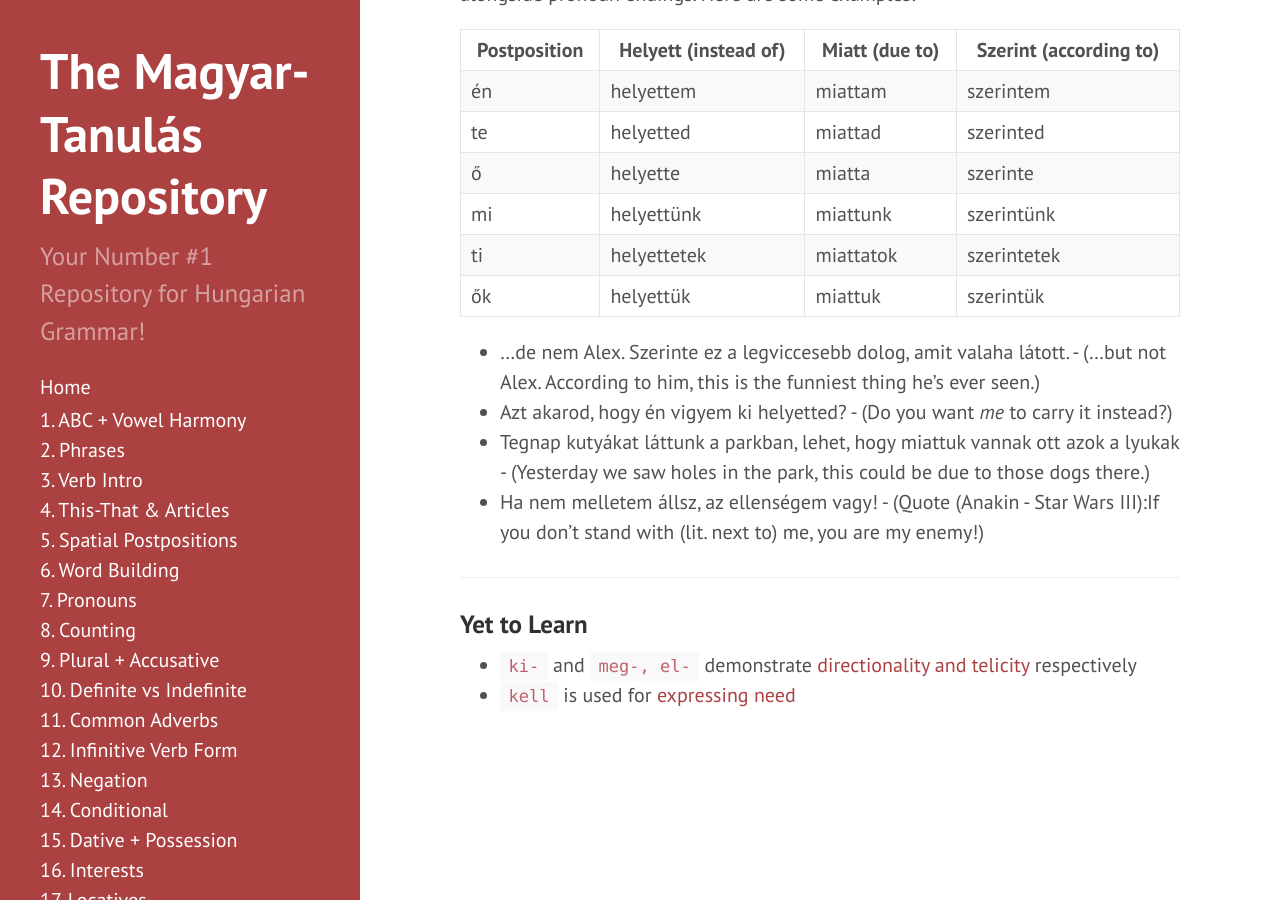
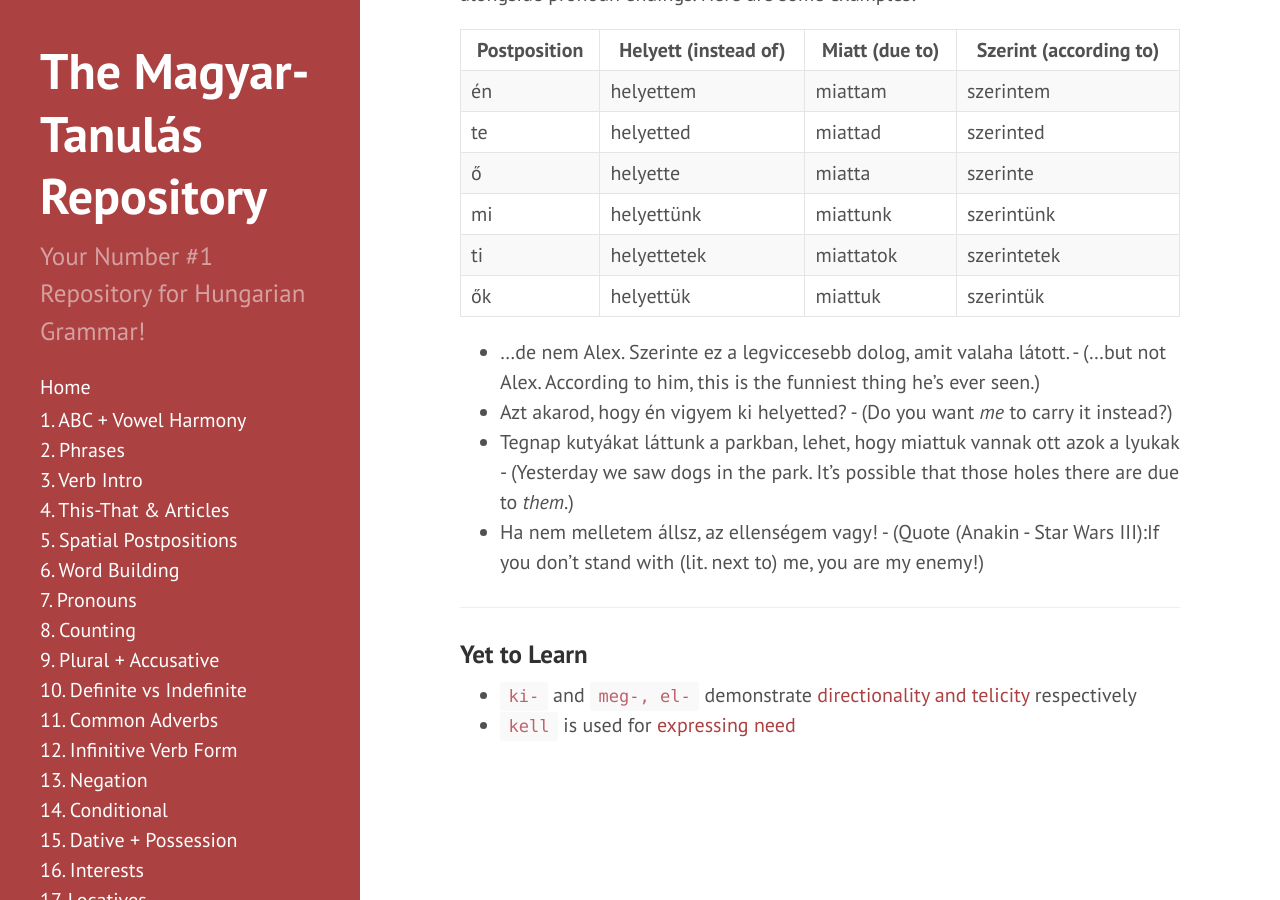
Before and after one commit to Magyartanulas/magyartanulas.github.io, a Jekyll site: the page built from dative_possession.md, in a window 1280 px wide and 900 px high, scrolled down 7370 px. Built offline with Jekyll 4.4.1, drawn with Linux system fonts in a browser that asks for light colours; comment, search, counter and statistics services are not loaded.

Commit message:
Fixed translation

```diff
--- a/dative_possession.md
+++ b/dative_possession.md
@@ -271,7 +271,7 @@ There are also pronouns not pertaining to location, and so they only have one fo
 
 * ...de nem Alex. Szerinte ez a legviccesebb dolog, amit valaha látott. - (...but not Alex. According to him, this is the funniest thing he's ever seen.)
 * Azt akarod, hogy én vigyem ki helyetted? - (Do you want *me* to carry it instead?)
-* Tegnap kutyákat láttunk a parkban, lehet, hogy miattuk vannak ott azok a lyukak - (Yesterday we saw holes in the park, this could be due to those dogs there.)
+* Tegnap kutyákat láttunk a parkban, lehet, hogy miattuk vannak ott azok a lyukak - (Yesterday we saw dogs in the park. It's possible that those holes there are due to *them*.)
 * Ha nem melletem állsz, az ellenségem vagy! - (Quote (Anakin - Star Wars III):If you don't stand with (lit. next to) me, you are my enemy!)
 
 ---
```
